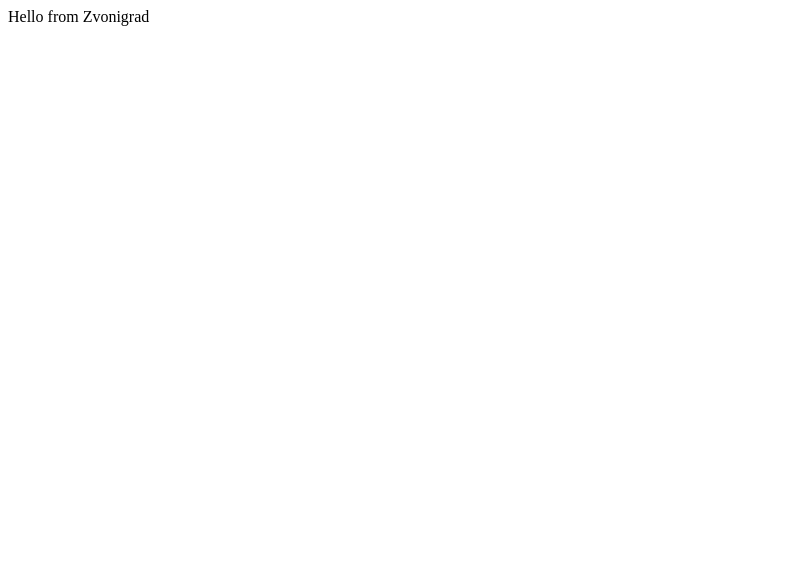
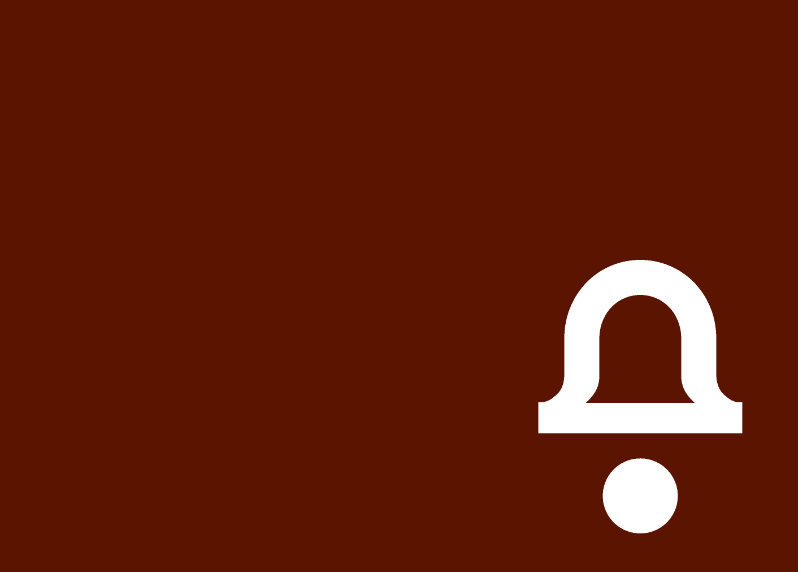
Before and after one commit to zvonigrad/zvonigrad.github.io, a plain HTML site: page index.html in a window 1280 px wide. Shown: the whole page, without its empty margins (0-798 px from the left). Drawn offline with Linux system fonts and the light colour scheme.

Commit message:
Page update

```diff
--- a/index.html
+++ b/index.html
@@ -1 +1,64 @@
-Hello from Zvonigrad
+<!DOCTYPE html>
+<html lang="en">
+  <head>
+    <meta charset="UTF-8">
+    <title>Zvonigrad</title>
+    <link rel="icon" href="img/favicon.png" type="image/x-icon">
+    <style>
+        body {
+            background: #5a1400;
+            margin: 0rem;
+            min-height: 100vh;
+            font-family: Futura, sans-serif;
+        }
+        #canvas, #text {
+            position: absolute;
+            display: block;
+            top: 0;
+            left: 0;
+            z-index: -1;
+        }
+        #text {
+            min-height: 100vh;
+            width: 100vw;
+            z-index: 1;
+            color: rgba(255, 255, 255, 0.5);
+            text-transform: uppercase;
+            font-size: 5vmin;
+            display: flex;
+            align-items: center;
+            justify-content: center;
+            text-align: center;
+        }
+        #text h1 {
+            opacity: 0.9;
+            color: rgb(70, 125, 230);
+            background: -webkit-linear-gradient(rgb(70, 125, 230), #38495a);
+            -webkit-background-clip: text;
+            -webkit-text-fill-color: transparent;
+        }
+        .prevent-select {
+            -webkit-user-select: none; /* Safari */
+            -ms-user-select: none; /* IE 10 and IE 11 */
+            user-select: none; /* Standard syntax */
+        }
+        .logo {
+            max-width: 300px;
+            max-height: 300px;
+        }
+    </style>
+  </head>
+  <body>
+    <main>
+        <canvas id="canvas"></canvas>
+        <div class="" id="text">
+            <a href="#"><img class="logo" src="img/udruga-zvonigrad.png"></a>
+        </div>
+    </main>
+  </body>
+
+  <script>
+
+  </script>
+
+</html>
```
Also changed, not shown: img/favicon.png (added), img/udruga-zvonigrad.png (added).
